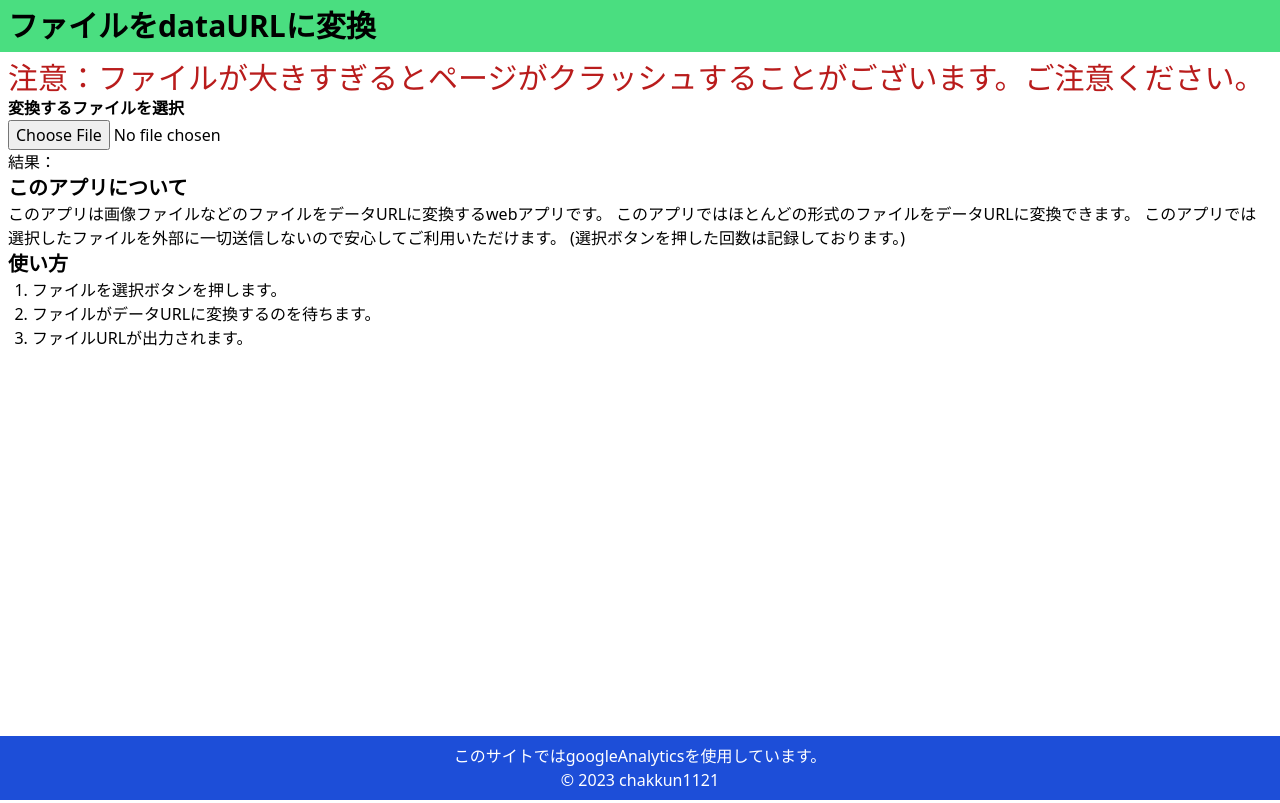
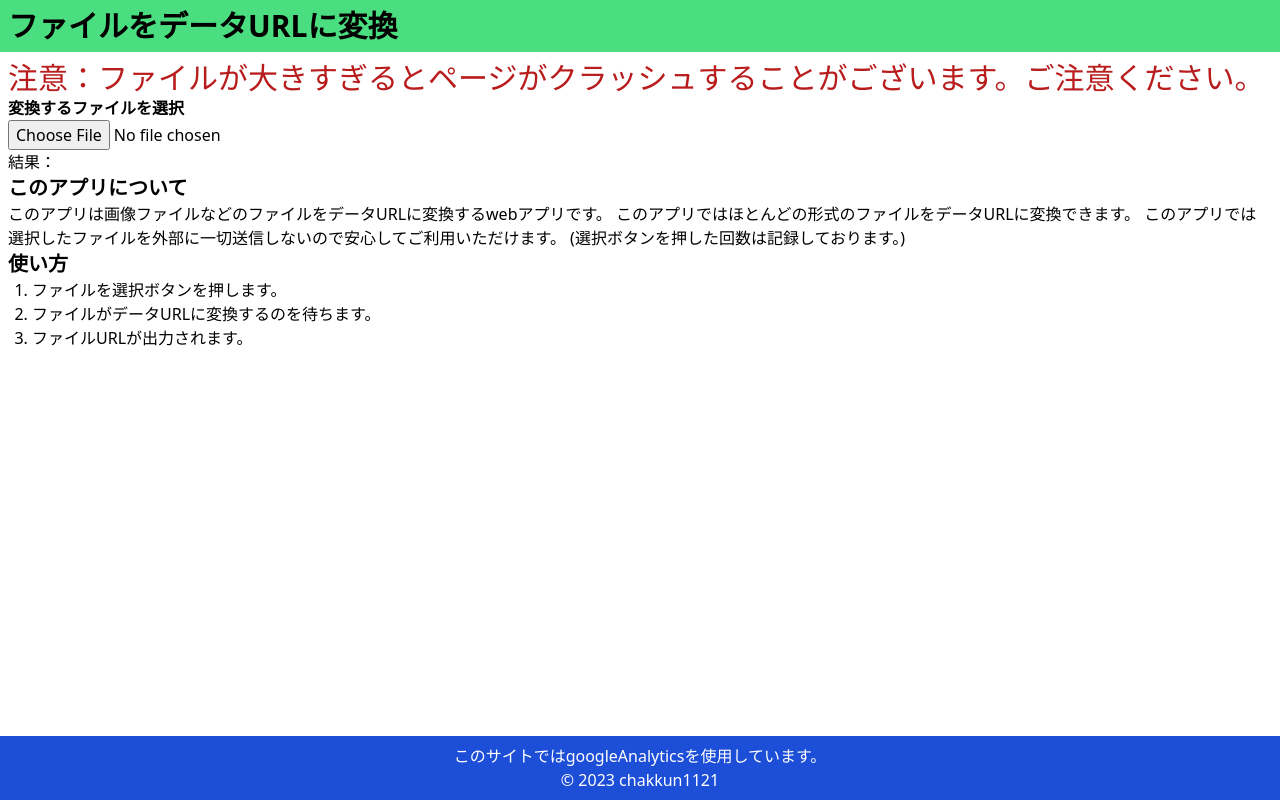
Before and after one commit to chakkun1121/dataURL, a website: page index.html in a window 1280 px wide. Drawn offline with Linux system fonts and the light colour scheme.

Commit message:
Update index.html

```diff
--- a/index.html
+++ b/index.html
@@ -28,7 +28,7 @@
   </head>
   <body class="flex min-h-screen flex-col">
     <header class="bg-green-400 p-2 text-center md:text-left">
-      <h1 class="r text-3xl font-bold">ファイルをdataURLに変換</h1>
+      <h1 class="r text-3xl font-bold">ファイルをデータURLに変換</h1>
     </header>
     <main class="main flex-1 p-2">
       <h2 class="text-xl text-red-700 md:text-3xl">
```
